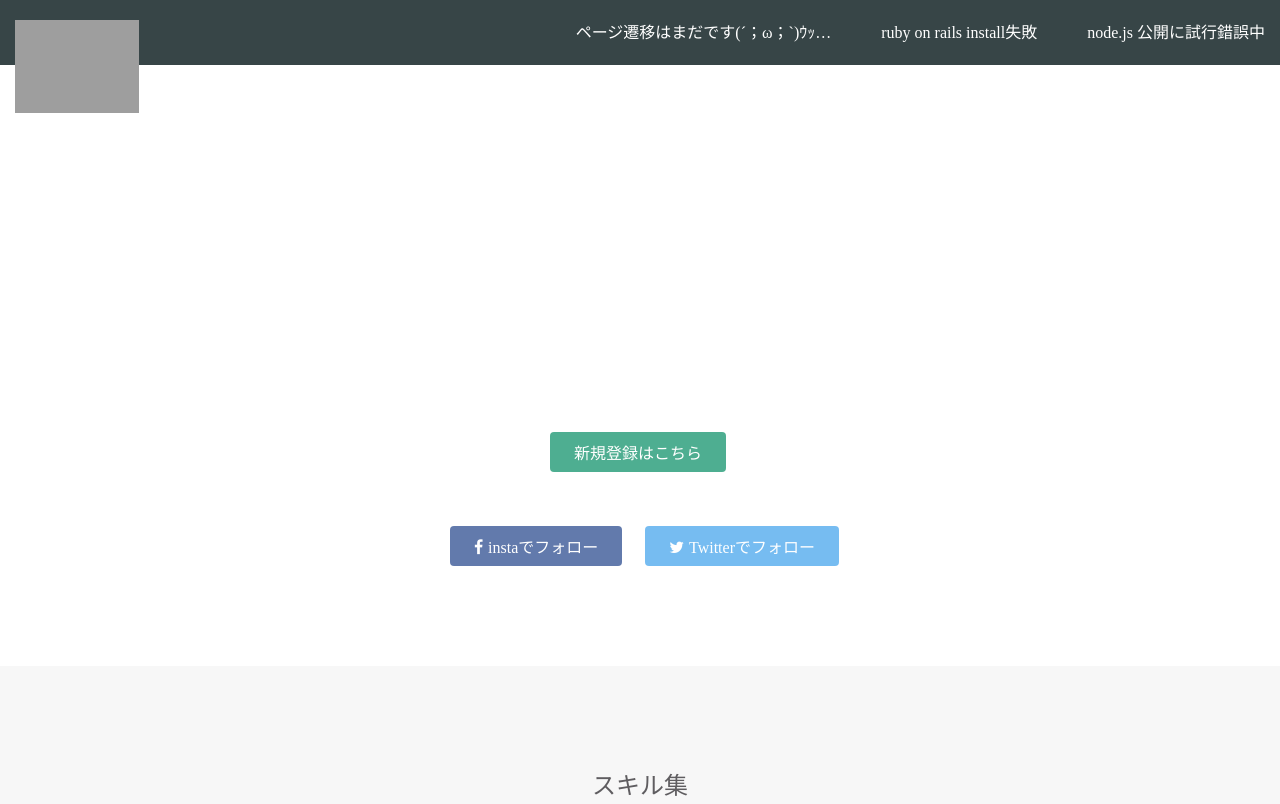
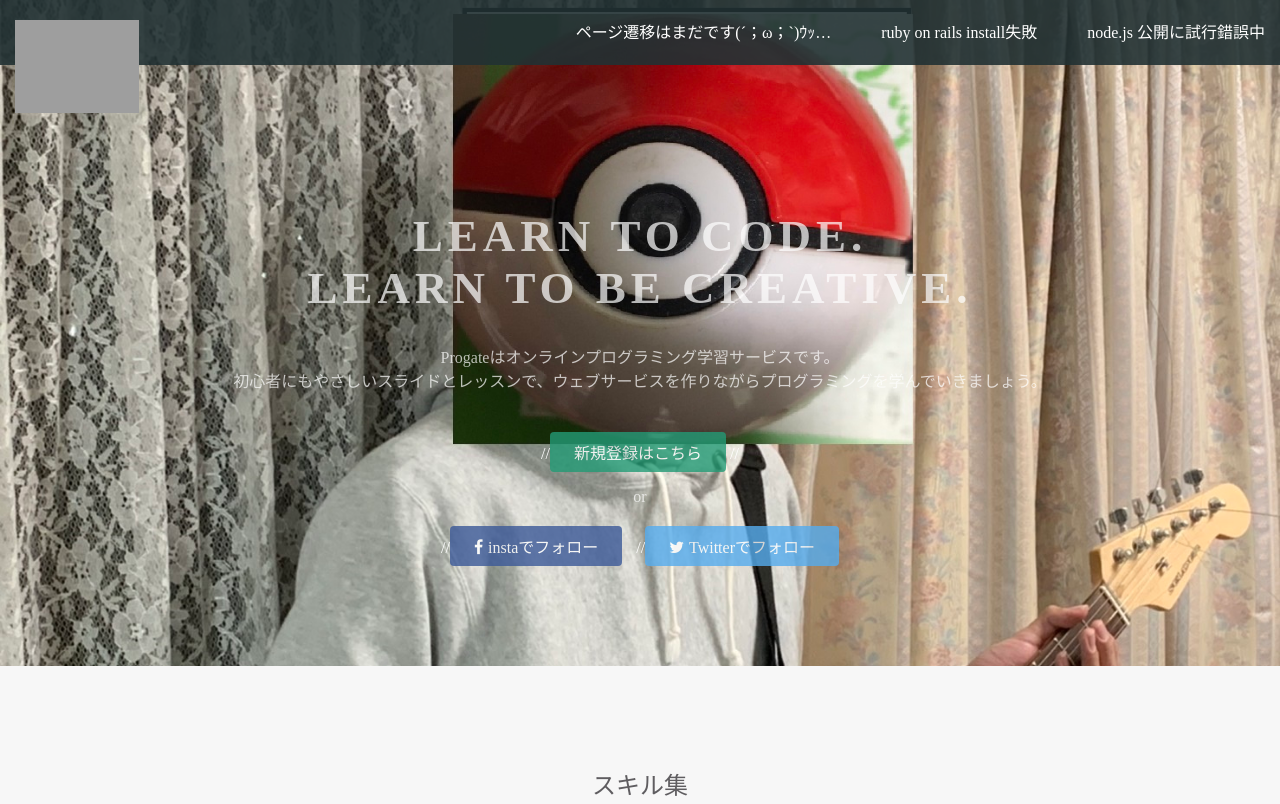
Before and after one commit to murataka1128/murataka1128.github.io, a plain HTML site: page index.html in a window 1280 px wide. Shown: the top 804 px of the page. Drawn offline with Linux system fonts and the light colour scheme; grey boxes are pictures that could not be loaded.

Commit message:
Update stylesheet.css

```diff
--- a/stylesheet.css
+++ b/stylesheet.css
@@ -19,7 +19,7 @@ a {
 
 .top-wrapper {
   padding: 180px 0 100px 0;
-  background-image: url(top.png);
+  background-image: url(uruhwu.jpg);
   background-size: cover;
   color: white;
   text-align: center;
```
